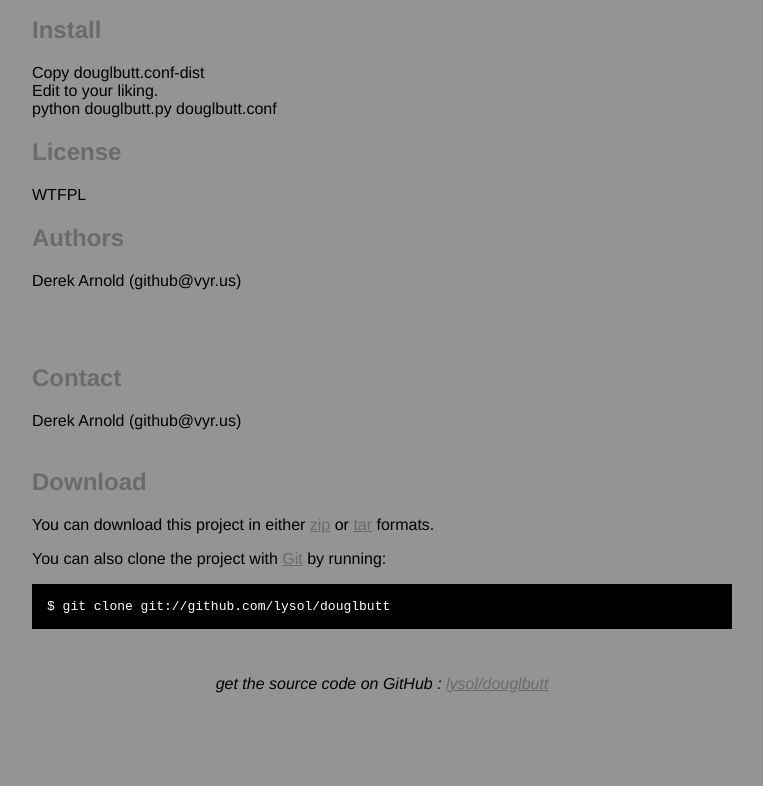
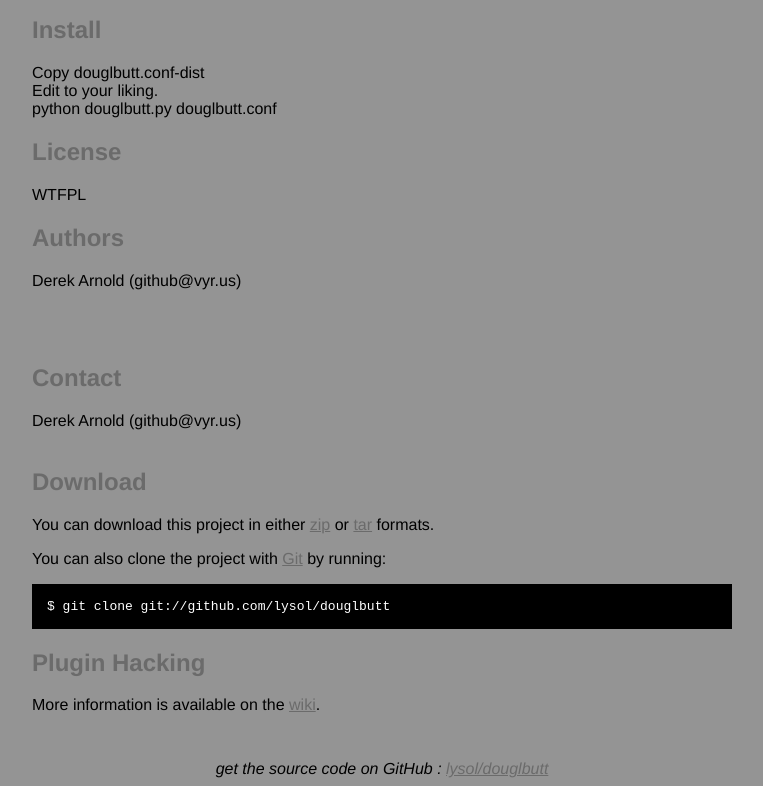
Before and after one commit to lysol/dkpgrcsk, a plain HTML site: page index.html in a window 1280 px wide. Shown: the part 354-1140 px from the top of the page, without its empty margins (258-1021 px from the left). Before the commit the page ends 1055 px from the top, so only its background shows below. Drawn offline with Linux system fonts and the light colour scheme.

Commit message:
Added link to wiki on the page.

```diff
--- a/index.html
+++ b/index.html
@@ -90,6 +90,11 @@ python douglbutt.py douglbutt.conf</p>
       <pre>$ git clone git://github.com/lysol/douglbutt</pre>
     </p>
 
+    <h2>Plugin Hacking</h2>
+    <p>
+      More information is available on the <a href="http://github.com/lysol/douglbutt/wiki">wiki</a>.
+    </p>
+
     <div class="footer">
       get the source code on GitHub : <a href="http://github.com/lysol/douglbutt">lysol/douglbutt</a>
     </div>
```
